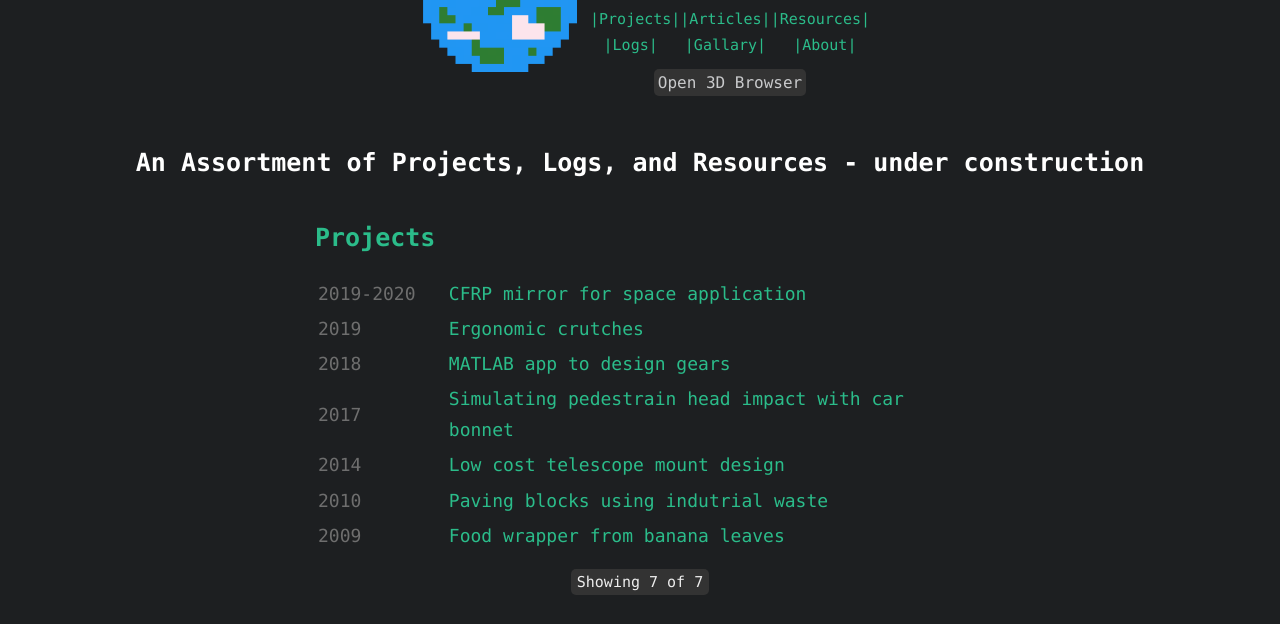
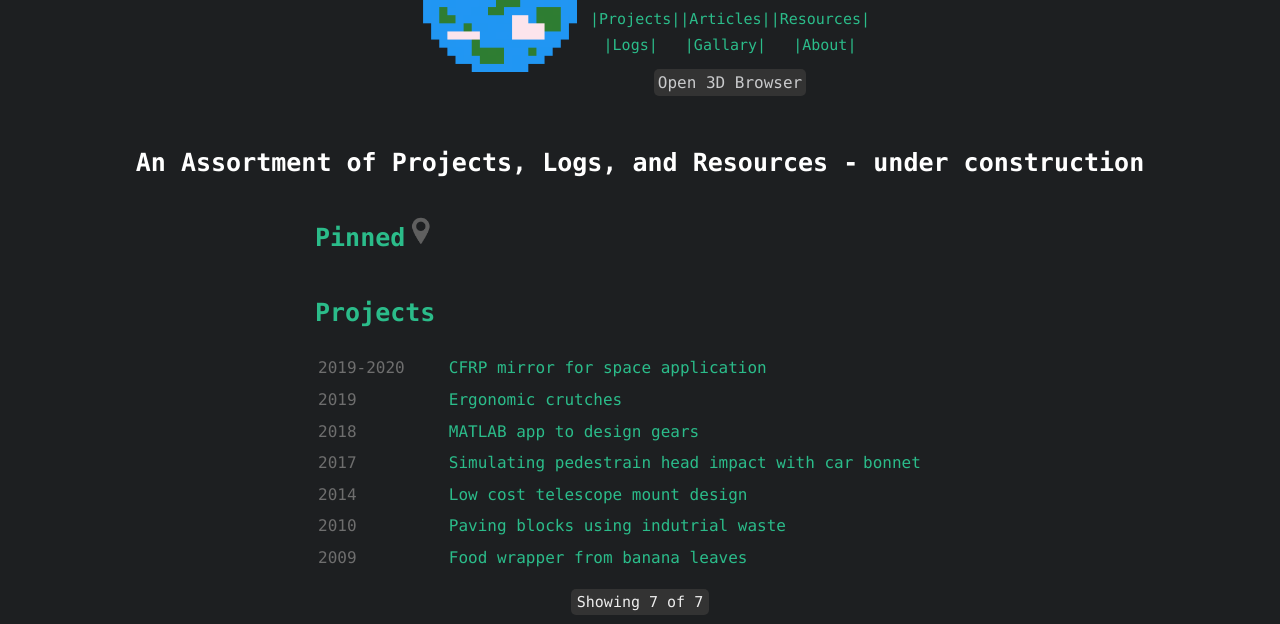
Before and after one commit to kosmoknot/kosmoknot-site, a plain HTML site: page index.html in a window 1280 px wide. Shown: the part 119-743 px from the top of the page. Drawn offline with Linux system fonts and the light colour scheme.

Commit message:
added pinned section

```diff
--- a/index.html
+++ b/index.html
@@ -40,6 +40,10 @@
     <br>
 
     <h1>An Assortment of Projects, Logs, and Resources - under construction</h1>
+    <div class="section">
+    <h2>Pinned<img src="/images/pin.webp" style="width: 30px; height:30px;"></h2>
+
+    </div>
     <div class="section">
       <h1> <a href="/site/projects.html">Projects</a> </h1>
         <table style="width: 100%;padding-bottom: 15px;">
--- a/style.css
+++ b/style.css
@@ -110,7 +110,7 @@ h1{
 
 }
 .section td{
-  font-size: 18px;
+  font-size: 16px;
   text-align: left;
   vertical-align: middle;
   color: whitesmoke;
@@ -118,14 +118,14 @@ h1{
 .section td a{
   text-decoration: none;
   color: #2bbc8a;
-  font-size: 18px;
+  font-size: 16px;
 }
 .section td a:hover{
 
   color: white;
 }
 .section time{
-  font-size: 18px;
+  font-size: 16px;
   color: #6e6e6e;
   vertical-align: baseline;
 }
@@ -148,7 +148,7 @@ h1{
   margin-top: 2rem;
   color: #2bbc8a;
   display: block;
-  text-align: center;
+  text-align: left;
 }
 
 .browser a{
```
Also changed, not shown: images/pin.webp (added).
